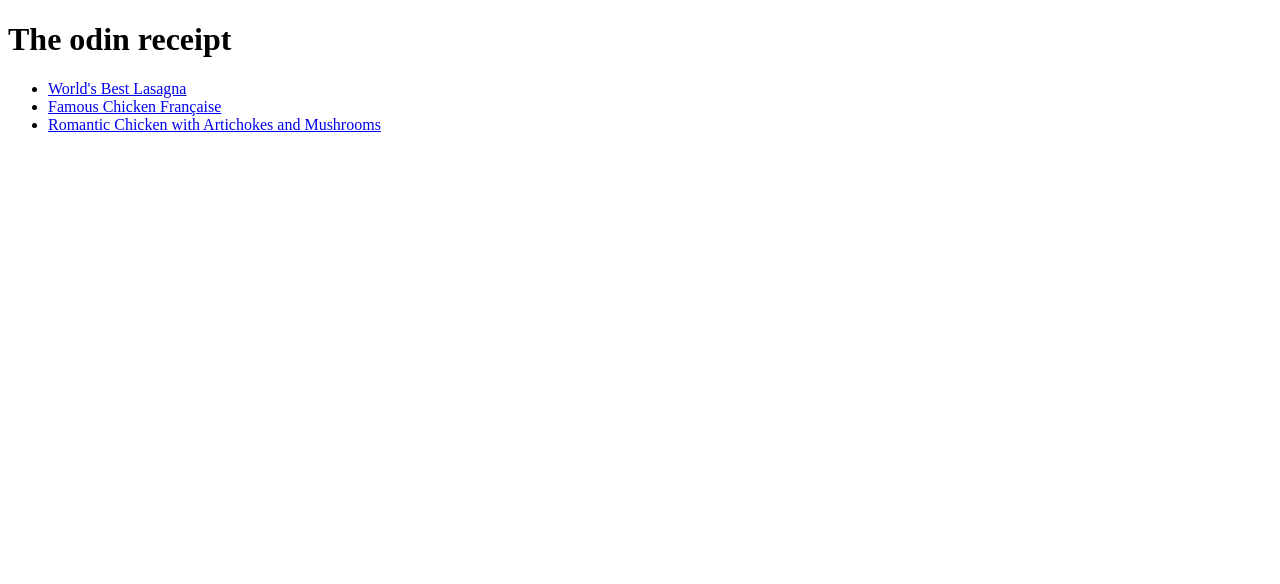
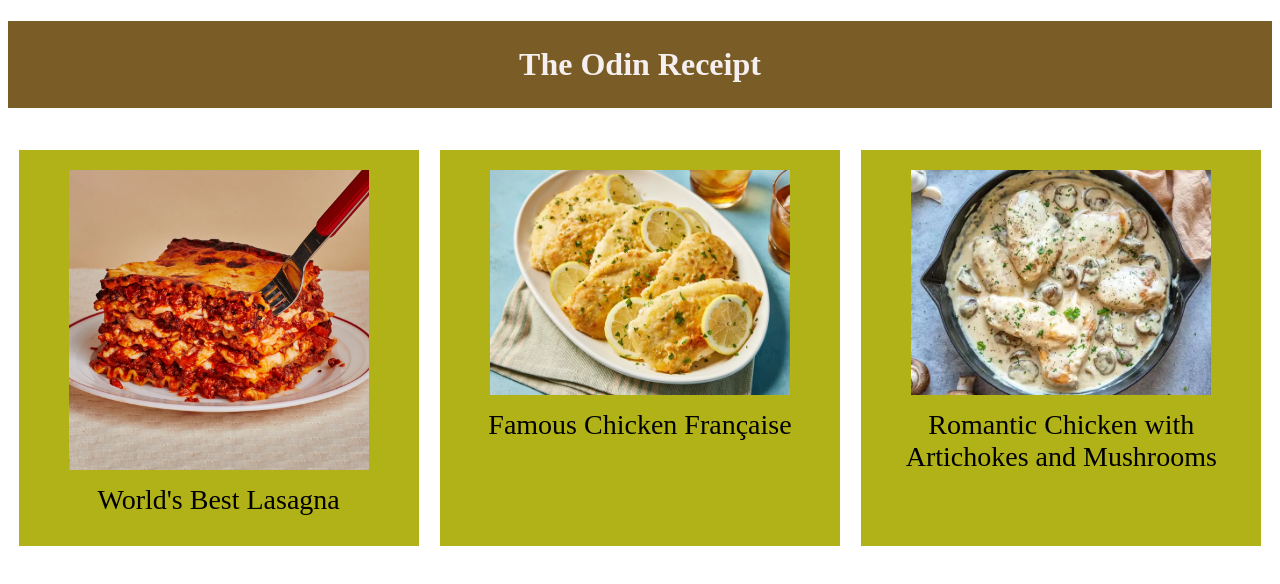
Before and after one commit to wingtatonfire/odin-recipes, a plain HTML site: page index.html in a window 1280 px wide. Drawn offline with Linux system fonts and the light colour scheme.

Commit message:
update interface of Receipt page

```diff
--- a/index.html
+++ b/index.html
@@ -3,15 +3,26 @@
 
 <head>
   <meta charset="utf-8">
-  <title>The odin receipt</title>
+  <title>The Odin Receipt</title>
+  <link rel="stylesheet" href="style.css">
 </head>
 
 <body>
-  <h1>The odin receipt</h1>
-  <ul>
-    <li><a href="recipes/lasagna.html">World's Best Lasagna</a></li>
-    <li><a href="recipes/chicken.html">Famous Chicken Française</a></li>
-    <li><a href="recipes/romantic.html">Romantic Chicken with Artichokes and Mushrooms</a></li>
+  <h1>The Odin Receipt</h1>
+  <div class="container">
+    <div><img src="images/lasagna.webp" width="300" alt="lasagna">
+      <a href="recipes/lasagna.html">World's Best Lasagna</a></li>
+    </div>
+    <div>
+      <img src="images/chicken.webp" width="300">
+      <a href="recipes/chicken.html">Famous Chicken Française</a>
+    </div>
+    <div>
+      <img src="images/romantic.webp" width="300">
+      <a href="recipes/romantic.html">Romantic Chicken with Artichokes and Mushrooms</a>
+    </div>
+  </div>
+
 </body>
 
 </html>
--- /dev/null
+++ b/style.css
@@ -0,0 +1,32 @@
+* {
+    box-sizing: border-box;
+}
+h1 {
+    text-align: center;
+    background-color: rgb(122, 93, 38);
+    color: rgb(245, 239, 239);
+    padding: 25px;
+}
+
+.container {
+    display:flex;
+}
+
+.container div {
+    text-align: center;
+    margin: 20px;
+    width: 400px;
+    background-color:rgb(177, 177, 24);
+    padding: 20px;
+    margin: 20px auto;
+
+}
+
+.container div a {
+    display: block;
+    font-size: 28px;
+    color: black;
+    text-decoration: none;
+    text-align: center;
+    margin: 10px;
+}
```
